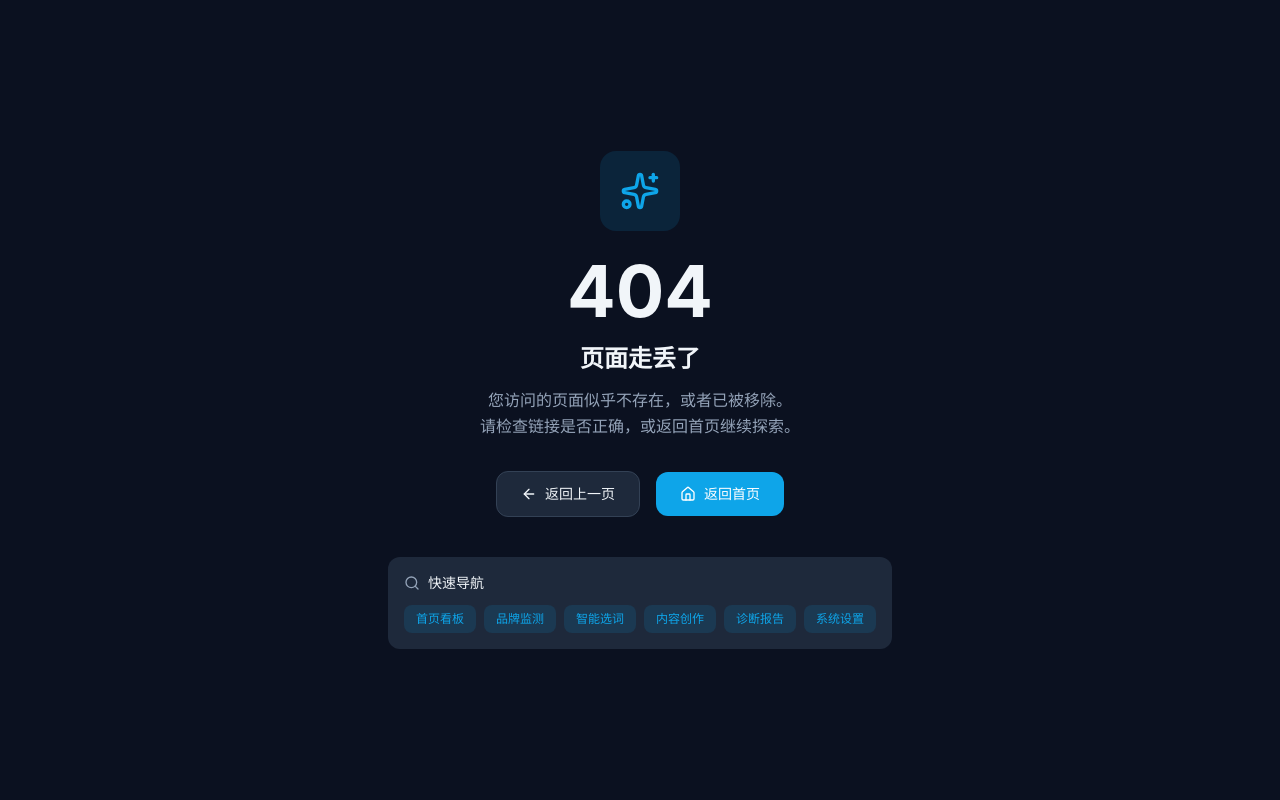
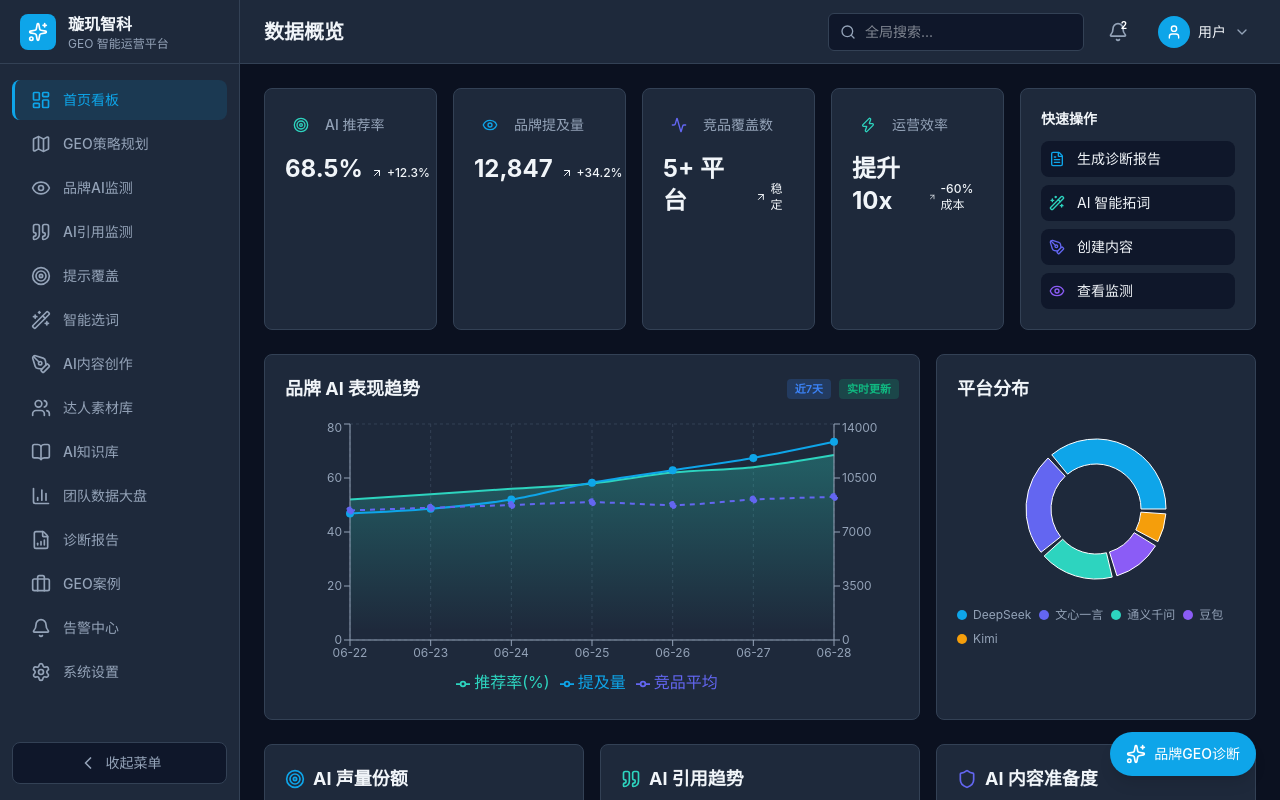
Before and after one commit to reaishenghuodel/xuanji-platform-web, a React (Vite) app: page /#/dashboard in a window 1280 px wide. Before the commit this address had no page. Built offline with nearby package versions, Linux system fonts and the light colour scheme.

Commit message:
feat: 应用为默认页面，移除登录门槛，所有导航可跳转
- 默认路由 / 直接进入应用仪表盘
- LandingPage 移到 /landing 独立入口
- 移除 AppLayout 登录验证门槛
- Sidebar 导航路径移除 /app/ 前缀
- 所有子页面可直接通过导航栏跳转

```diff
--- a/src/App.tsx
+++ b/src/App.tsx
@@ -1,13 +1,9 @@
 import { Suspense, lazy } from 'react'
-import { HashRouter, Routes, Route } from 'react-router-dom'
+import { HashRouter, Routes, Route, Navigate } from 'react-router-dom'
 import AppLayout from './AppLayout'
 import { AuthProvider } from './context/AuthContext'
 import { ToastProvider } from './context/ToastContext'
 
-// Eager load landing page (first impression) and layout
-import LandingPage from './pages/LandingPage'
-
-// Lazy load all app pages for code splitting
 const Dashboard = lazy(() => import('./pages/Dashboard'))
 const BrandMonitor = lazy(() => import('./pages/BrandMonitor'))
 const KeywordTool = lazy(() => import('./pages/KeywordTool'))
@@ -20,11 +16,11 @@ const Settings = lazy(() => import('./pages/Settings'))
 const CitationsPage = lazy(() => import('./pages/CitationsPage'))
 const PromptCoverage = lazy(() => import('./pages/PromptCoverage'))
 const StrategyPage = lazy(() => import('./pages/StrategyPage'))
-
 const KnowledgeBase = lazy(() => import('./pages/KnowledgeBase'))
 const AlertsPage = lazy(() => import('./pages/AlertsPage'))
 const NotFoundPage = lazy(() => import('./pages/NotFoundPage'))
 const DiagnosisPage = lazy(() => import('./pages/DiagnosisPage'))
+const LandingPage = lazy(() => import('./pages/LandingPage'))
 
 function PageLoader() {
   return (
@@ -43,89 +39,97 @@ function App() {
       <ToastProvider>
         <HashRouter>
           <Routes>
-            <Route path="/" element={<LandingPage />} />
+            {/* 默认路由：直接进入应用 */}
+            <Route path="/" element={<Navigate to="/dashboard" replace />} />
+
+            {/* 营销落地页（独立入口） */}
+            <Route path="/landing" element={
+              <Suspense fallback={<PageLoader />}>
+                <LandingPage />
+              </Suspense>
+            } />
+
+            {/* 免费诊断页 */}
             <Route path="/diagnosis" element={
               <Suspense fallback={<PageLoader />}>
                 <DiagnosisPage />
               </Suspense>
             } />
-            <Route path="/app" element={<AppLayout />}>
-              <Route index element={
+
+            {/* 应用主界面 - 所有功能页面 */}
+            <Route element={<AppLayout />}>
+              <Route path="/dashboard" element={
                 <Suspense fallback={<PageLoader />}>
                   <Dashboard />
                 </Suspense>
               } />
-              <Route path="dashboard" element={
-                <Suspense fallback={<PageLoader />}>
-                  <Dashboard />
-                </Suspense>
-              } />
-              <Route path="strategy" element={
+              <Route path="/strategy" element={
                 <Suspense fallback={<PageLoader />}>
                   <StrategyPage />
                 </Suspense>
               } />
-              <Route path="knowledge" element={
+              <Route path="/knowledge" element={
                 <Suspense fallback={<PageLoader />}>
                   <KnowledgeBase />
                 </Suspense>
               } />
-              <Route path="alerts" element={
+              <Route path="/alerts" element={
                 <Suspense fallback={<PageLoader />}>
                   <AlertsPage />
                 </Suspense>
               } />
-              <Route path="monitor" element={
+              <Route path="/monitor" element={
                 <Suspense fallback={<PageLoader />}>
                   <BrandMonitor />
                 </Suspense>
               } />
-              <Route path="keywords" element={
+              <Route path="/keywords" element={
                 <Suspense fallback={<PageLoader />}>
                   <KeywordTool />
                 </Suspense>
               } />
-              <Route path="content" element={
+              <Route path="/content" element={
                 <Suspense fallback={<PageLoader />}>
                   <ContentCreate />
                 </Suspense>
               } />
-              <Route path="materials" element={
+              <Route path="/materials" element={
                 <Suspense fallback={<PageLoader />}>
                   <MaterialLibrary />
                 </Suspense>
               } />
-              <Route path="reports" element={
+              <Route path="/reports" element={
                 <Suspense fallback={<PageLoader />}>
                   <Report />
                 </Suspense>
               } />
-              <Route path="ranking" element={
+              <Route path="/ranking" element={
                 <Suspense fallback={<PageLoader />}>
                   <RankingPage />
                 </Suspense>
               } />
-              <Route path="cases" element={
+              <Route path="/cases" element={
                 <Suspense fallback={<PageLoader />}>
                   <CasePage />
                 </Suspense>
               } />
-              <Route path="citations" element={
+              <Route path="/citations" element={
                 <Suspense fallback={<PageLoader />}>
                   <CitationsPage />
                 </Suspense>
               } />
-              <Route path="prompts" element={
+              <Route path="/prompts" element={
                 <Suspense fallback={<PageLoader />}>
                   <PromptCoverage />
                 </Suspense>
               } />
-              <Route path="settings" element={
+              <Route path="/settings" element={
                 <Suspense fallback={<PageLoader />}>
                   <Settings />
                 </Suspense>
               } />
             </Route>
+
             <Route path="*" element={
               <Suspense fallback={<PageLoader />}>
                 <NotFoundPage />
--- a/src/AppLayout.tsx
+++ b/src/AppLayout.tsx
@@ -1,24 +1,23 @@
-import { Outlet, useLocation, useNavigate } from 'react-router-dom'
+import { Outlet, useLocation } from 'react-router-dom'
 import { useEffect, useState } from 'react'
 import Sidebar from './components/Sidebar'
 import Header from './components/Header'
-import { useAuth } from './context/AuthContext'
 
 const pageTitleMap: Record<string, string> = {
-  '/app/dashboard': '数据概览',
-  '/app/strategy': 'GEO策略规划',
-  '/app/monitor': '品牌AI监测',
-  '/app/citations': 'AI引用监测',
-  '/app/prompts': '提示覆盖分析',
-  '/app/keywords': '智能选词',
-  '/app/content': 'AI内容创作',
-  '/app/materials': '达人素材库',
-  '/app/knowledge': 'AI知识库',
-  '/app/reports': 'GEO诊断报告',
-  '/app/ranking': '团队数据大盘',
-  '/app/cases': 'GEO案例',
-  '/app/alerts': '告警中心',
-  '/app/settings': '系统设置',
+  '/dashboard': '数据概览',
+  '/strategy': 'GEO策略规划',
+  '/monitor': '品牌AI监测',
+  '/citations': 'AI引用监测',
+  '/prompts': '提示覆盖分析',
+  '/keywords': '智能选词',
+  '/content': 'AI内容创作',
+  '/materials': '达人素材库',
+  '/knowledge': 'AI知识库',
+  '/reports': 'GEO诊断报告',
+  '/ranking': '团队数据大盘',
+  '/cases': 'GEO案例',
+  '/alerts': '告警中心',
+  '/settings': '系统设置',
 }
 
 function applyStoredTheme() {
@@ -51,24 +50,12 @@ function applyStoredTheme() {
 
 function AppLayout() {
   const location = useLocation()
-  const navigate = useNavigate()
-  const { isAuthenticated } = useAuth()
   const pageTitle = pageTitleMap[location.pathname] || '璇玑智科'
   const [mobileSidebarOpen, setMobileSidebarOpen] = useState(false)
 
   useEffect(() => {
     applyStoredTheme()
   }, [])
-
-  useEffect(() => {
-    if (!isAuthenticated) {
-      navigate('/', { replace: true })
-    }
-  }, [isAuthenticated, navigate])
-
-  if (!isAuthenticated) {
-    return null
-  }
 
   return (
     <div className="flex h-screen w-full overflow-hidden" style={{ backgroundColor: 'var(--color-bg-primary)' }}>
--- a/src/pages/NotFoundPage.tsx
+++ b/src/pages/NotFoundPage.tsx
@@ -45,12 +45,12 @@ function NotFoundPage() {
           </div>
           <div className="flex flex-wrap gap-2">
             {[
-              { label: '首页看板', path: '/app/dashboard' },
-              { label: '品牌监测', path: '/app/monitor' },
-              { label: '智能选词', path: '/app/keywords' },
-              { label: '内容创作', path: '/app/content' },
-              { label: '诊断报告', path: '/app/reports' },
-              { label: '系统设置', path: '/app/settings' },
+              { label: '首页看板', path: '/dashboard' },
+              { label: '品牌监测', path: '/monitor' },
+              { label: '智能选词', path: '/keywords' },
+              { label: '内容创作', path: '/content' },
+              { label: '诊断报告', path: '/reports' },
+              { label: '系统设置', path: '/settings' },
             ].map(item => (
               <button
                 key={item.path}
```
Also changed, not shown: src/components/Sidebar.tsx (+14 -14 lines), 38 other files (tests, documents, lock files or other folders).
